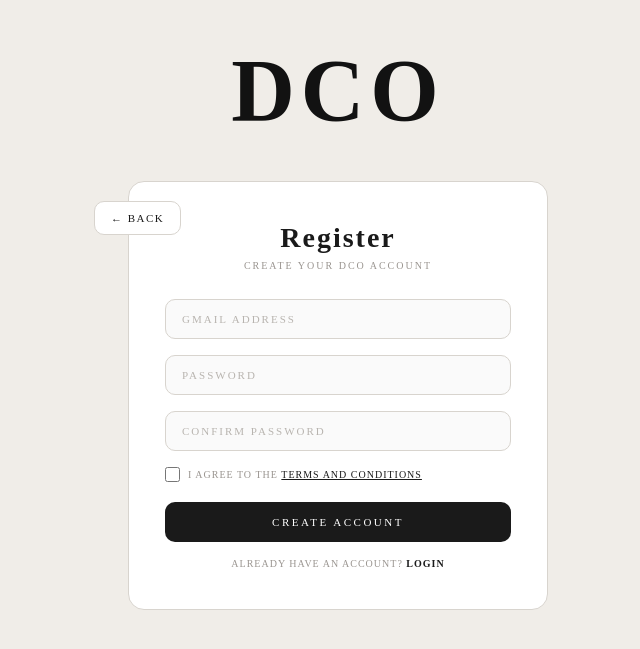
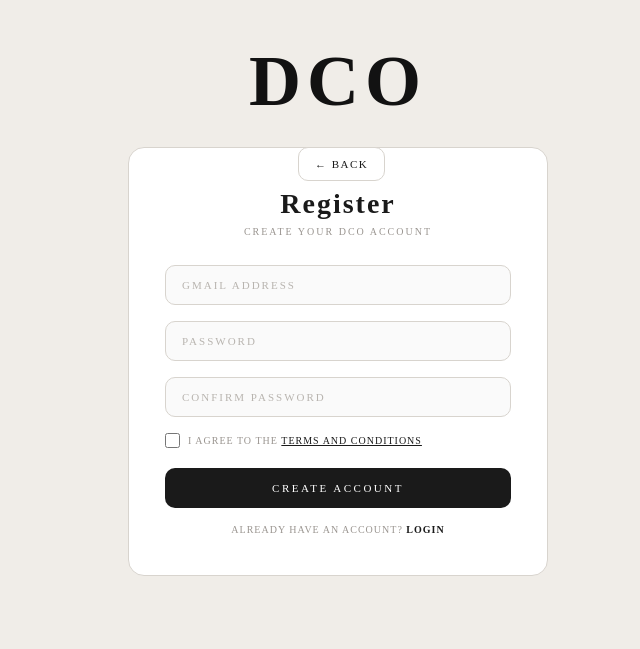
Before and after one commit to dacoliatpaul-boop/e-commerce-web, a PHP site: page /register.php in a window 1280 px wide. Shown: the top 649 px of the page, without its empty margins (302-942 px from the left). Run offline with PHP 8.4, Linux system fonts and the light colour scheme; some web fonts are replaced.

Commit message:
adjust back button for login and register

```diff
--- a/DACO/css/auth.css
+++ b/DACO/css/auth.css
@@ -14,38 +14,34 @@ body {
 
 /* ── Brand logo ── */
 .DCO {
-    font-size: 88px;
+    font-size: 72px;
     font-family: 'Joan', serif;
     font-weight: bold;
     text-align: center;
     display: block;
     color: #121212;
     letter-spacing: 6px;
-    padding: 40px 0 16px;
+    padding: 40px 0 0;
     text-decoration: none;
 }
 
-/* ── Page wrapper — centers card + back button together ── */
+/* ── Page wrapper — centers card, back button floats left ── */
 .page-wrapper {
     display: flex;
-    align-items: flex-start;
     justify-content: center;
-    gap: 20px;
     margin: 24px auto 60px;
     padding: 0 16px;
-    max-width: 520px;
-    width: 100%;
     position: relative;
 }
 
-/* ── Back button (left side of card) ── */
+/* ── Back button (floats left, aligned to card top) ── */
 .btn-back {
     display: flex;
     align-items: center;
     gap: 6px;
     position: absolute;
-    left: 16px;
-    top: 20px;
+    left: 600px;
+    top: 0;
     padding: 10px 16px;
     background: #fff;
     border: 1px solid #D8D4CE;
```
